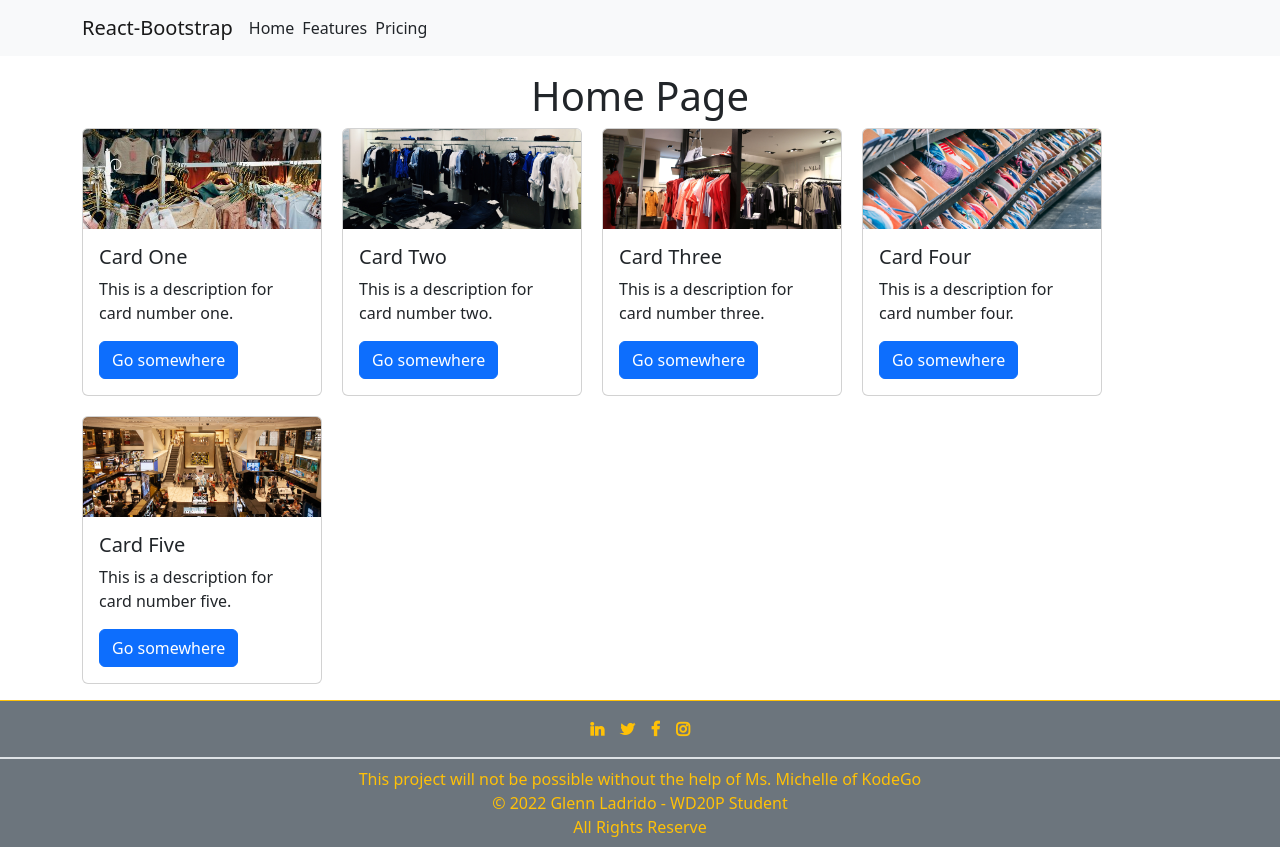
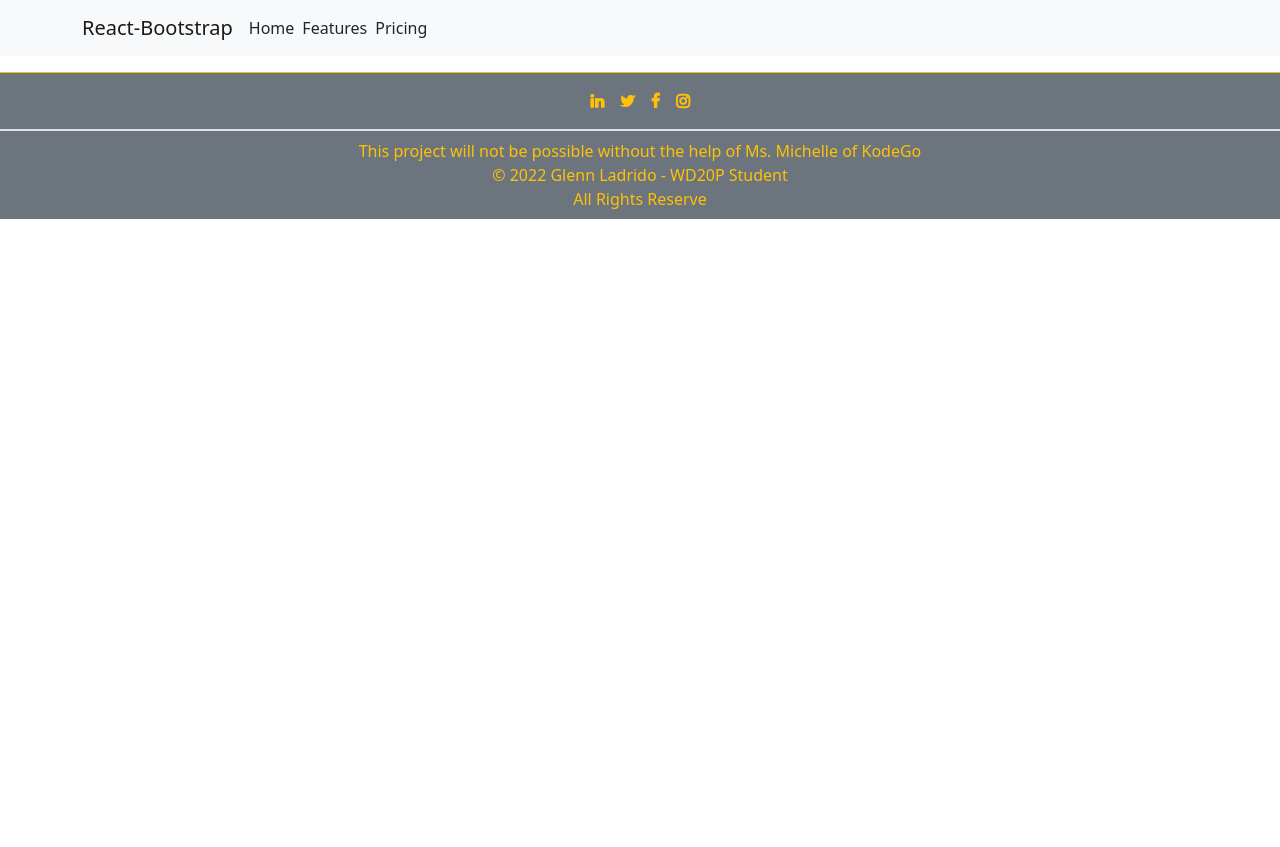
Before and after one commit to natarake/reactjs-router, a React (Create React App) app: page / in a window 1280 px wide. After the commit the page ends 800 px from the top, so only its background shows below. Built offline with nearby package versions, Linux system fonts and the light colour scheme.

Commit message:
adjusting initial repo address

```diff
--- a/src/App.js
+++ b/src/App.js
@@ -8,7 +8,8 @@ function App() {
     <div>
       <Header />
       <Routes>
-        <Route path="/" element={<Home />}></Route>
+        <Route path="/reactjs-router" element={<Home />}></Route>
+        <Route path="/home" element={<Home />}></Route>
         <Route path="/features" element={<Features />}></Route>
         <Route path="/pricing" element={<Pricing />}></Route>
       </Routes>
--- a/src/components/Header.jsx
+++ b/src/components/Header.jsx
@@ -8,11 +8,11 @@ const Header = () => {
     <div>
       <Navbar bg="light" expand="lg" className="mb-3">
         <Container>
-          <Navbar.Brand href="#home">React-Bootstrap</Navbar.Brand>
+          <Navbar.Brand href="/reactjs-router">React-Bootstrap</Navbar.Brand>
           <Navbar.Toggle aria-controls="basic-navbar-nav" />
           <Navbar.Collapse id="basic-navbar-nav">
             <Nav className="me-auto">
-              <NavLink to="/" className="me-2">
+              <NavLink to="/home" className="me-2">
                 Home
               </NavLink>
               <NavLink to="/features" className="me-2">
```
